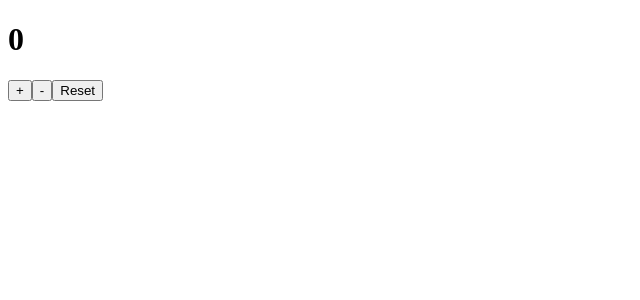
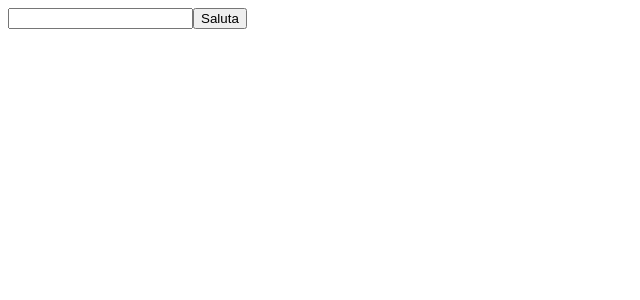
Before and after one commit to FadiAlashqar/ripasso-react-b, a React (Vite) app: page / in a window 1280 px wide. Shown: the top 300 px of the page, without its empty margins (0-640 px from the left). Built offline with nearby package versions, Linux system fonts and the light colour scheme.

Commit message:
review exercise 2

```diff
--- a/src/App.jsx
+++ b/src/App.jsx
@@ -2,15 +2,34 @@
 import { useState } from "react";
 
 function App() {
-  const [count, setCount] = useState(0);
+  // const [count, setCount] = useState(0);
+  const [name, setName] = useState("");
+  const [show, setShow] = useState(false)
+
+  const handleButton = () => {
+    setShow(true)
+    setTimeout(() => {
+      setShow(false)
+      setName("")
+    }, 2000)
+  }
 
   return (
+    // <div>
+    //   <h1>{count}</h1>
+
+    //   <button onClick={() => setCount(prev => prev + 1)}>+</button>
+    //   <button onClick={() => setCount(prev => prev - 1)}>-</button>
+    //   <button onClick={() => setCount(0)}>Reset</button>
+    // </div>
     <div>
-      <h1>{count}</h1>
+      <input type="text"
+        value={name}
+        onChange={(e) => setName(e.target.value)}
+      />
 
-      <button onClick={() => setCount(prev => prev + 1)}>+</button>
-      <button onClick={() => setCount(prev => prev - 1)}>-</button>
-      <button onClick={() => setCount(0)}>Reset</button>
+      <button onClick={handleButton}>Saluta</button>
+      {show && <h2>Ciao {name}!</h2>}
     </div>
   );
 }
```
